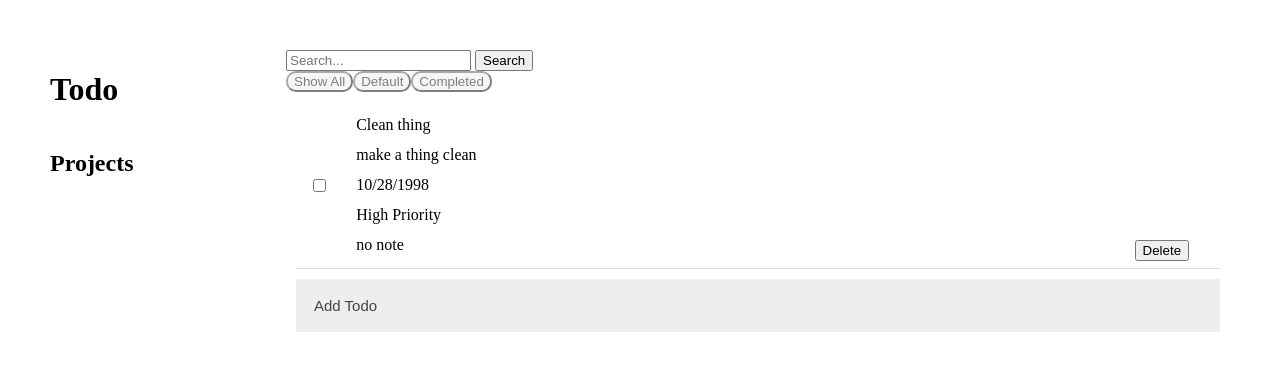
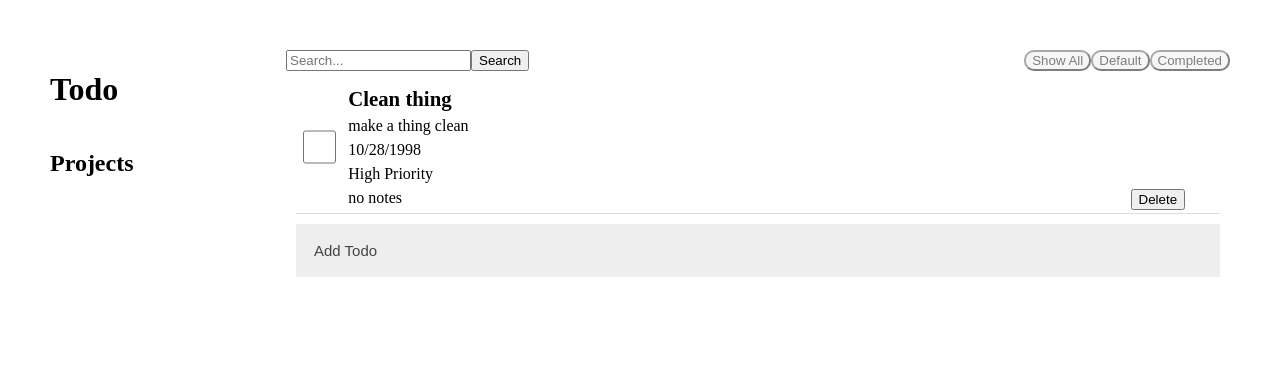
Before and after one commit to JSzkup/odin-todo, a website built with webpack: page src/template.html in a window 1280 px wide. Built offline with nearby package versions, Linux system fonts and the light colour scheme.

Commit message:
add css styling to filter buttons and todo element.
add default note

```diff
--- a/src/styles.css
+++ b/src/styles.css
@@ -12,6 +12,20 @@ body {
     width: 20vw;
     height: 100vh;
 
+}
+
+#main-header {
+    display: flex;
+}
+
+#filters {
+    display: flex;
+    justify-content: flex-end;
+    flex-wrap: wrap;
+
+    width: 100%;
+
+    margin-left: 20px;
 }
 
 #main {
@@ -63,12 +77,32 @@ form>* {
 }
 
 .todo-item {
-    /* TODO make title font size larger, less margins between divs */
     display: grid;
 
     grid-template-columns: 5% 85% 10%;
 
     border-bottom: 1px solid #ddd;
+}
+
+.todo-item.completed {
+    opacity: 0.5;
+    background-color: light grey;
+    ;
+}
+
+.todo-item div {
+    padding: 3px;
+    margin: 0px;
+}
+
+.todo-checkbox-btn {
+    width: 100%;
+    height: 100%;
+}
+
+.todo-title {
+    font-weight: bold;
+    font-size: 1.3em;
 }
 
 .show {
@@ -97,8 +131,6 @@ form>* {
     opacity: 1;
 }
 
-
-
 .todo-checkbox {
     display: flex;
     justify-content: center;
@@ -112,11 +144,6 @@ form>* {
 
 .todo-text>div:hover {
     background-color: #f2efeff5;
-}
-
-.todo-item div {
-    padding: 5px;
-    margin: 2px;
 }
 
 .editing {
--- a/src/todoCreation.js
+++ b/src/todoCreation.js
@@ -7,7 +7,7 @@ export class todoClass {
         this.description = description || "No Description";
         this.dueDate = dueDate || format(new Date(), "MM/dd/yyyy");
         this.priority = priority !== undefined && priority !== null ? priority : 0; // Default priority to Low (0)
-        this.notes = notes || " ";
+        this.notes = notes || "no notes";
         this.project = project || "Default";
     }
 
--- a/src/todoView.js
+++ b/src/todoView.js
@@ -136,6 +136,7 @@ function convertPriorityToText(priority) {
 
 function createAddTodoButton() {
     // creates a button that functions as a collapsible
+    // TODO on press scroll down the screen to see the whole form
     const todoButton = document.createElement("button");
     todoButton.classList.add("collapsible");
     todoButton.textContent = "Add Todo";
@@ -164,7 +165,7 @@ function createTodoCheckbox(todoElement) {
     // creates a checkbox that marks the todo item as complete
     const checkbox = document.createElement("input");
     checkbox.type = "checkbox";
-    checkbox.classList.add("todo-checkbox");
+    checkbox.classList.add("todo-checkbox-btn");
 
     checkbox.addEventListener("change", () => {
         // Find the parent todo-item element when the checkbox is clicked
@@ -381,7 +382,7 @@ export function todoDOM() {
     const todoArea = document.querySelector("#main-todos");
 
     // Create initial test todo
-    const testTodo = new todoClass("Clean thing", "make a thing clean", "10/28/1998", 2, "no note");
+    const testTodo = new todoClass("Clean thing", "make a thing clean", "10/28/1998", 2, "no notes");
     const todoElement = createTodoElement(testTodo);
     todoArea.appendChild(todoElement);
 
```
Also changed, not shown: 1 other file.
